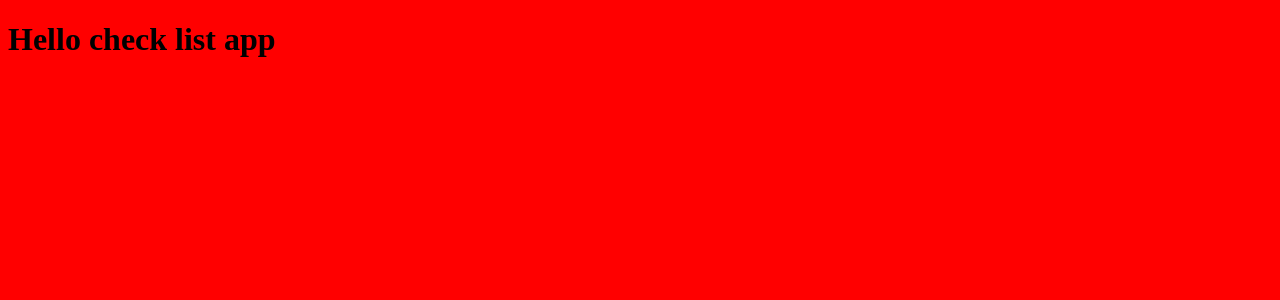
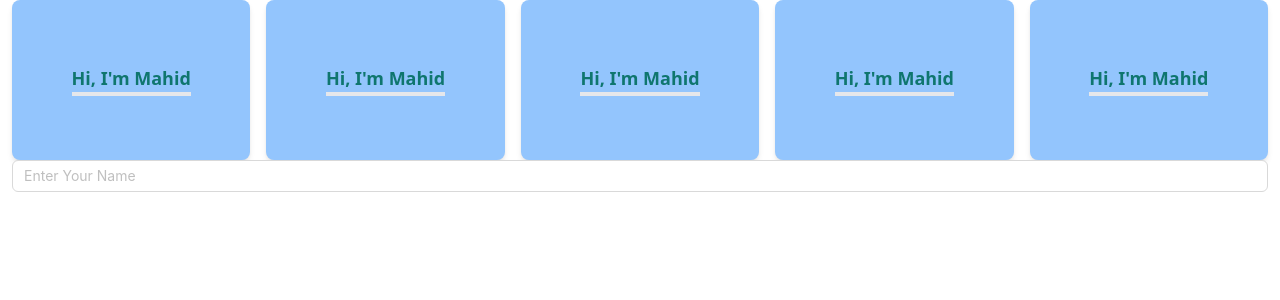
Before and after one commit to musaddekali/my-trello, a Next.js app: page / in a window 1280 px wide. Shown: the top 300 px of the page. Built offline with nearby package versions, Linux system fonts and the light colour scheme.

Commit message:
tailwind and antd setuped

```diff
--- a/package.json
+++ b/package.json
@@ -12,11 +12,17 @@
     "@types/node": "18.15.11",
     "@types/react": "18.0.32",
     "@types/react-dom": "18.0.11",
+    "antd": "^5.4.0",
     "eslint": "8.37.0",
     "eslint-config-next": "13.2.4",
     "next": "13.2.4",
     "react": "18.2.0",
     "react-dom": "18.2.0",
     "typescript": "5.0.3"
+  },
+  "devDependencies": {
+    "autoprefixer": "^10.4.14",
+    "postcss": "^8.4.21",
+    "tailwindcss": "^3.3.1"
   }
 }
--- /dev/null
+++ b/postcss.config.js
@@ -0,0 +1,6 @@
+module.exports = {
+  plugins: {
+    tailwindcss: {},
+    autoprefixer: {},
+  },
+}
--- a/src/pages/index.tsx
+++ b/src/pages/index.tsx
@@ -1,3 +1,4 @@
+import { Form, Input } from 'antd'
 import Head from 'next/head'
 
 export default function Home() {
@@ -10,7 +11,23 @@ export default function Home() {
         <link rel="icon" href="/favicon.ico" />
       </Head>
       <main >
-       <h1 className='bg-red-500 text-white p-4 rounded-md hover:bg-red-900 cursor-pointer transition duration-300 ease-in-out'>Hello check list app</h1>
+       <div className="container">
+        <div className="grid lg:grid-cols-5 md:grid-cols-2 gap-4">
+         {Array.from({length: 5}).map((item , i) => {
+           return (
+            <div key={i} className='h-40 bg-blue-300 grid place-items-center rounded-lg shadow-md hover:bg-blue-500 transition duration-200 cursor-pointer'>
+              <h1 className='text-lg font-bold text-teal-700 border-b-4 hover:border-b-red-400 cursor-pointer'>Hi, I'm Mahid</h1>
+            </div>
+           )
+         })}
+        </div>
+        {/* form  */}
+        <Form>
+          <Form.Item>
+            <Input placeholder='Enter Your Name'/>
+          </Form.Item>
+        </Form>
+       </div>
       </main>
     </>
   )
--- a/src/styles/globals.css
+++ b/src/styles/globals.css
@@ -1,3 +1,3 @@
-body {
-  background-color: red;
-}
+@tailwind base;
+@tailwind components;
+@tailwind utilities;
--- /dev/null
+++ b/tailwind.config.js
@@ -0,0 +1,13 @@
+/** @type {import('tailwindcss').Config} */
+module.exports = {
+  content: ["./src/**/*.{js,ts,jsx,tsx}"],
+  theme: {
+    extend: {
+      container : {
+        padding: ".75rem",
+        center: true
+      }
+    },
+  },
+  plugins: [],
+}
```
Also changed, not shown: 1 other file (tests, documents, lock files or other folders).
